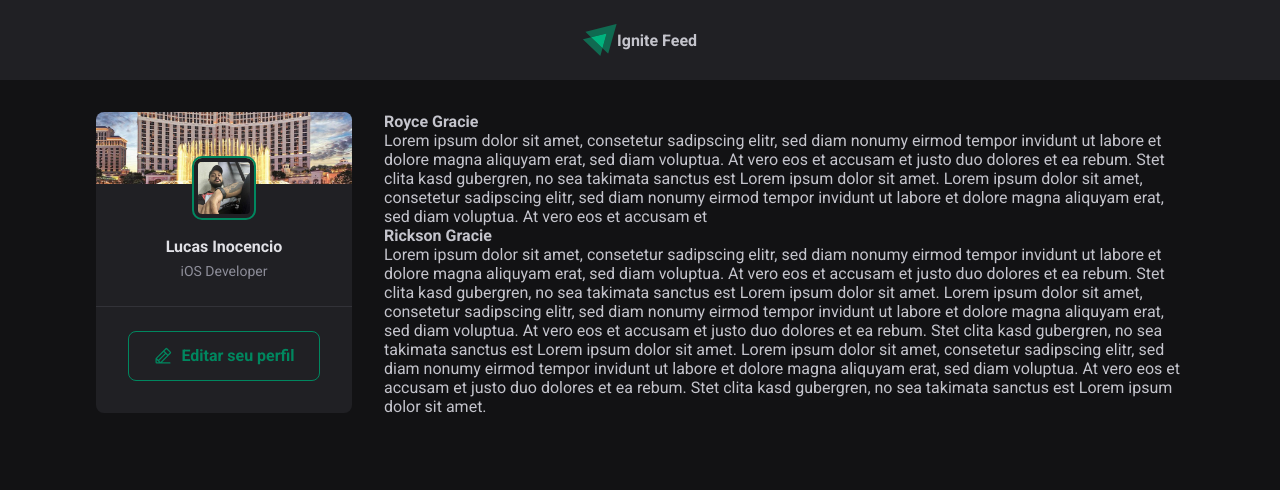
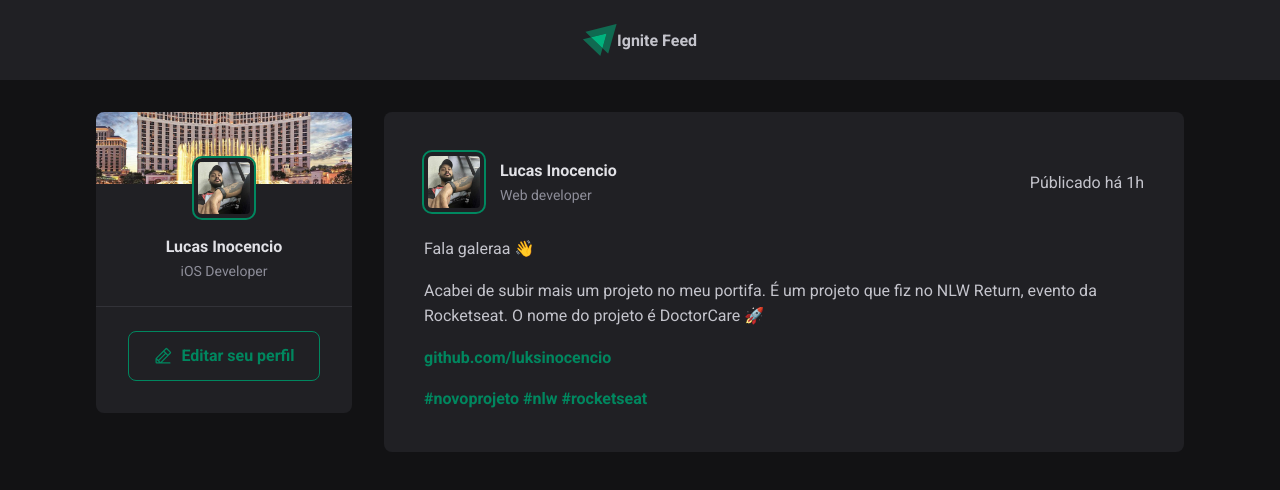
Before and after one commit to luksinocencio/react_ignite_rocketseat, a React (Vite) app in the folder 01_iniciando_com_react/01-fundamentos-reactjs/: page / in a window 1280 px wide. Shown: the top 490 px of the page. Built offline with nearby package versions, Linux system fonts and the light colour scheme.

Commit message:
feat(fundamentos_reactjs): add estilizacao post

```diff
--- a/01_iniciando_com_react/01-fundamentos-reactjs/src/App.jsx
+++ b/01_iniciando_com_react/01-fundamentos-reactjs/src/App.jsx
@@ -13,10 +13,7 @@ export function App() {
             <div className={styles.wrapper}>
                 <Sidebar/>
                 <main>
-                    <Post author="Royce Gracie"
-                          content="Lorem ipsum dolor sit amet, consetetur sadipscing elitr, sed diam nonumy eirmod tempor invidunt ut labore et dolore magna aliquyam erat, sed diam voluptua. At vero eos et accusam et justo duo dolores et ea rebum. Stet clita kasd gubergren, no sea takimata sanctus est Lorem ipsum dolor sit amet. Lorem ipsum dolor sit amet, consetetur sadipscing elitr, sed diam nonumy eirmod tempor invidunt ut labore et dolore magna aliquyam erat, sed diam voluptua. At vero eos et accusam et"/>
-                    <Post author="Rickson Gracie"
-                          content="Lorem ipsum dolor sit amet, consetetur sadipscing elitr, sed diam nonumy eirmod tempor invidunt ut labore et dolore magna aliquyam erat, sed diam voluptua. At vero eos et accusam et justo duo dolores et ea rebum. Stet clita kasd gubergren, no sea takimata sanctus est Lorem ipsum dolor sit amet. Lorem ipsum dolor sit amet, consetetur sadipscing elitr, sed diam nonumy eirmod tempor invidunt ut labore et dolore magna aliquyam erat, sed diam voluptua. At vero eos et accusam et justo duo dolores et ea rebum. Stet clita kasd gubergren, no sea takimata sanctus est Lorem ipsum dolor sit amet. Lorem ipsum dolor sit amet, consetetur sadipscing elitr, sed diam nonumy eirmod tempor invidunt ut labore et dolore magna aliquyam erat, sed diam voluptua. At vero eos et accusam et justo duo dolores et ea rebum. Stet clita kasd gubergren, no sea takimata sanctus est Lorem ipsum dolor sit amet. "/>
+                    <Post />
                 </main>
             </div>
         </div>
--- a/01_iniciando_com_react/01-fundamentos-reactjs/src/components/post/Post.jsx
+++ b/01_iniciando_com_react/01-fundamentos-reactjs/src/components/post/Post.jsx
@@ -1,8 +1,32 @@
-export function Post({author, content}) {
+import styles from './Post.module.css';
+import profile from '../../assets/profile.jpeg';
+
+export function Post() {
     return (
-        <div>
-            <strong>{author}</strong>
-            <p>{content}</p>
-        </div>
+        <article className={styles.post}>
+            <header>
+                <div className={styles.author}>
+                    <img className={styles.avatar} src={profile} alt="Author"/>
+                    <div className={styles.authorInfo}>
+                        <strong>Lucas Inocencio</strong>
+                        <span>Web developer</span>
+                    </div>
+                </div>
+
+                <timer title="11 de Maio às 08:13h" dateTime="2022-05-11 08:13:30">Públicado há 1h</timer>
+            </header>
+
+            <div className={styles.content}>
+                <p>Fala galeraa 👋</p>
+                <p>Acabei de subir mais um projeto no meu portifa. É um projeto que fiz no NLW Return, evento da
+                    Rocketseat. O nome do projeto é DoctorCare 🚀</p>
+                <p><a href="">github.com/luksinocencio</a></p>
+                <p>
+                    <a href="">#novoprojeto</a>{' '}
+                    <a href="">#nlw</a>{' '}
+                    <a href="">#rocketseat</a>
+                </p>
+            </div>
+        </article>
     );
 }
--- /dev/null
+++ b/01_iniciando_com_react/01-fundamentos-reactjs/src/components/post/Post.module.css
@@ -0,0 +1,67 @@
+.post {
+    background: var(--gray-800);
+    border-radius: 8px;
+    padding: 2.5rem;
+}
+
+.post + .post {
+    margin-top: 2rem;
+}
+
+.content {
+    line-height: 1.6;
+    color: var(--gray-300);
+    margin-top: 1.5rem;
+}
+
+.content p {
+    margin-top: 1rem;
+}
+
+.content a {
+    font-weight: bold;
+    color: var(--green-500);
+    text-decoration: none;
+}
+
+.content a:hover {
+    color: var(--green-300);
+}
+
+.post > header {
+    display: flex;
+    align-items: center;
+    justify-content: space-between;
+}
+
+.post > header time {
+    font-size: 0.875rem;
+    color: var(--gray-400);
+}
+
+.author {
+    display: flex;
+    align-items: center;
+    gap: 1rem;
+}
+
+.author img {
+    width: calc(3rem + 12px);
+    height: calc(3rem + 12px);
+    border-radius: 8px;
+    border: 4px solid var(--gray-800);
+    outline: 2px solid var(--green-500);
+}
+
+.authorInfo strong {
+    display: block;
+    color: var(--gray-100);
+    line-height: 1.6;
+}
+
+.authorInfo span {
+    display: block;
+    font-size: 0.875rem;
+    color: var(--gray-400);
+    line-height: 1.6;
+}
--- a/01_iniciando_com_react/01-fundamentos-reactjs/src/global.css
+++ b/01_iniciando_com_react/01-fundamentos-reactjs/src/global.css
@@ -8,6 +8,7 @@
     --gray-800: #202024;
     --gray-900: #121214;
 
+    --green-300: #00B37E;
     --green-500: #00875f;
 }
 
```
